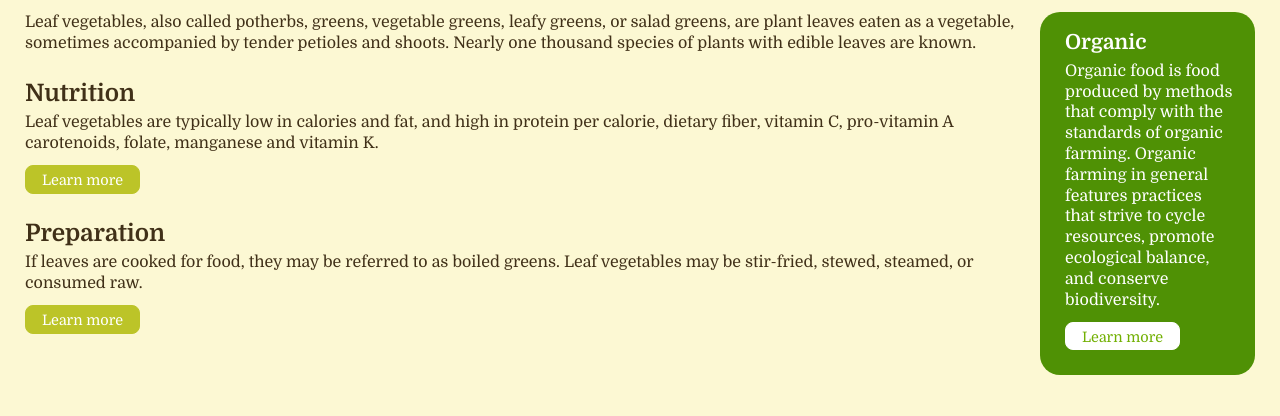
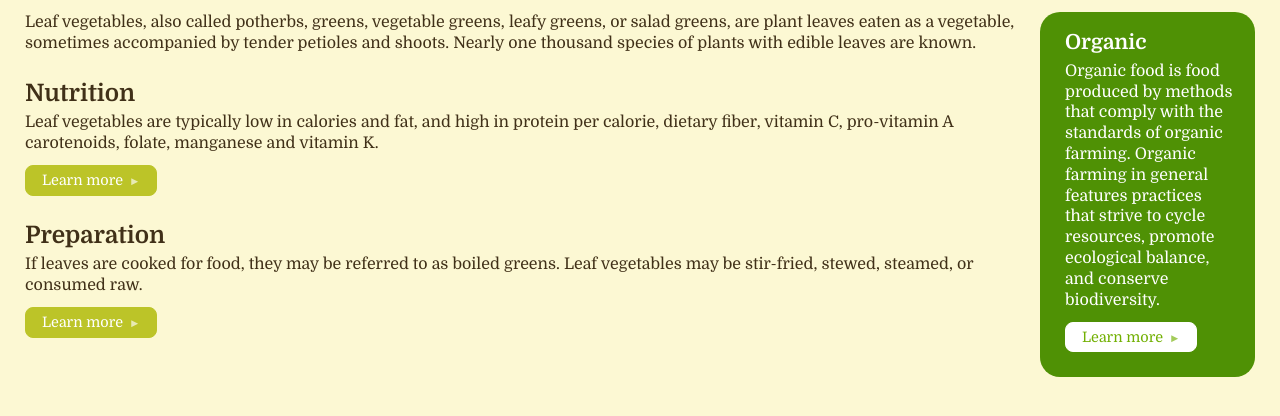
Before and after one commit to WebDevTuts/css_shorts_28_mixin_it_up_with_sass, a plain HTML site: page index.html in a window 1280 px wide. Shown: the part 148-564 px from the top of the page. Drawn offline with nearby package versions, Linux system fonts and the light colour scheme; files that its build step writes are made by us from their sources; files whose address does not match are found by name; a web font is replaced by a local one.

Commit message:
Add an arrow to the right of each button

```diff
--- a/style.scss
+++ b/style.scss
@@ -66,7 +66,14 @@ p { margin: 0 0 .7em 0; }
 	font-size: .9em;
 	border: 1px solid $border;
 	text-decoration: none;
-	background-color: $background;
+  background-color: $background;
+
+  &::after {
+    content: '\25BA';
+    font-size: 0.8em;
+    padding-left: 6px;
+    opacity: .65;
+  }
 }
 
 @mixin button_hover($text, $background) {
```
